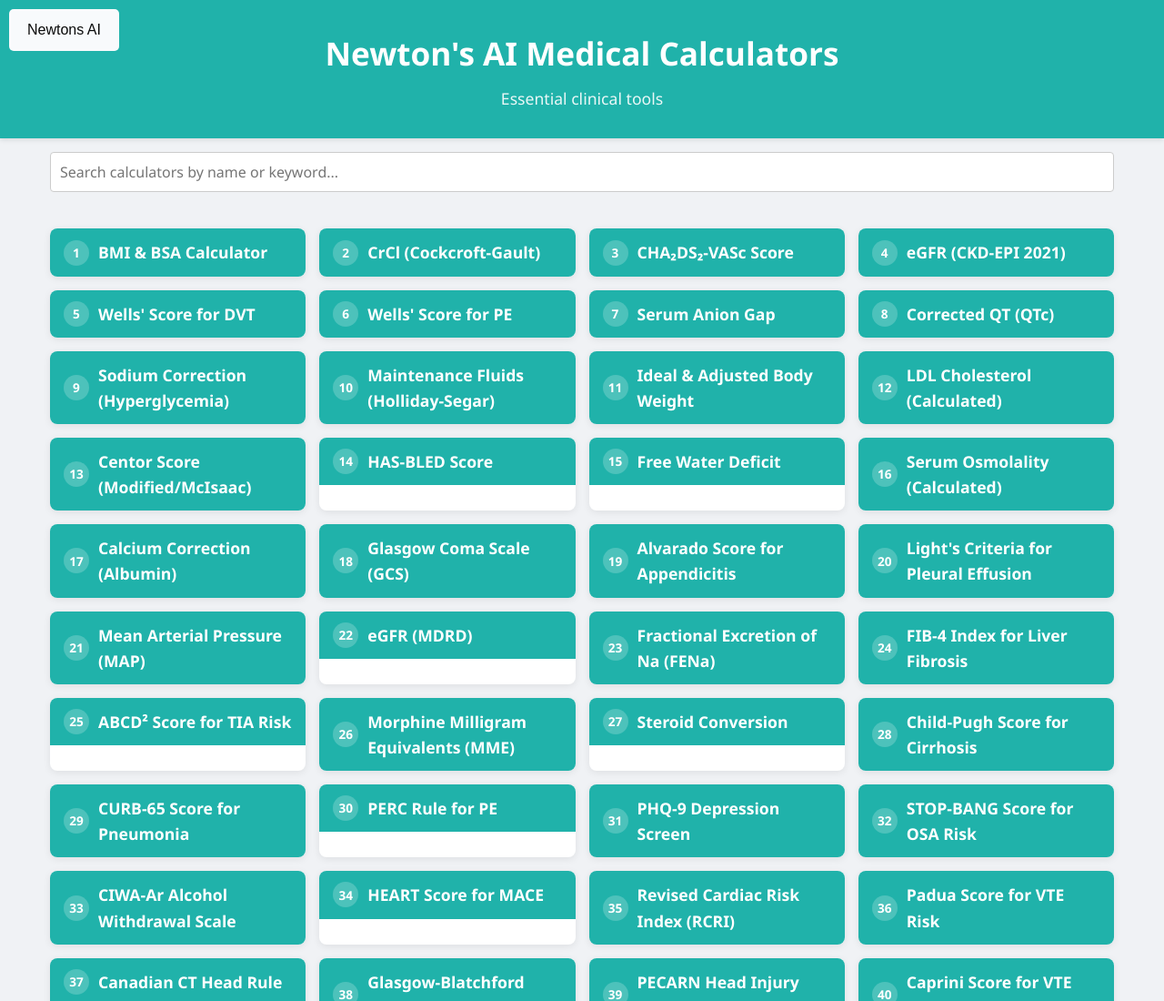
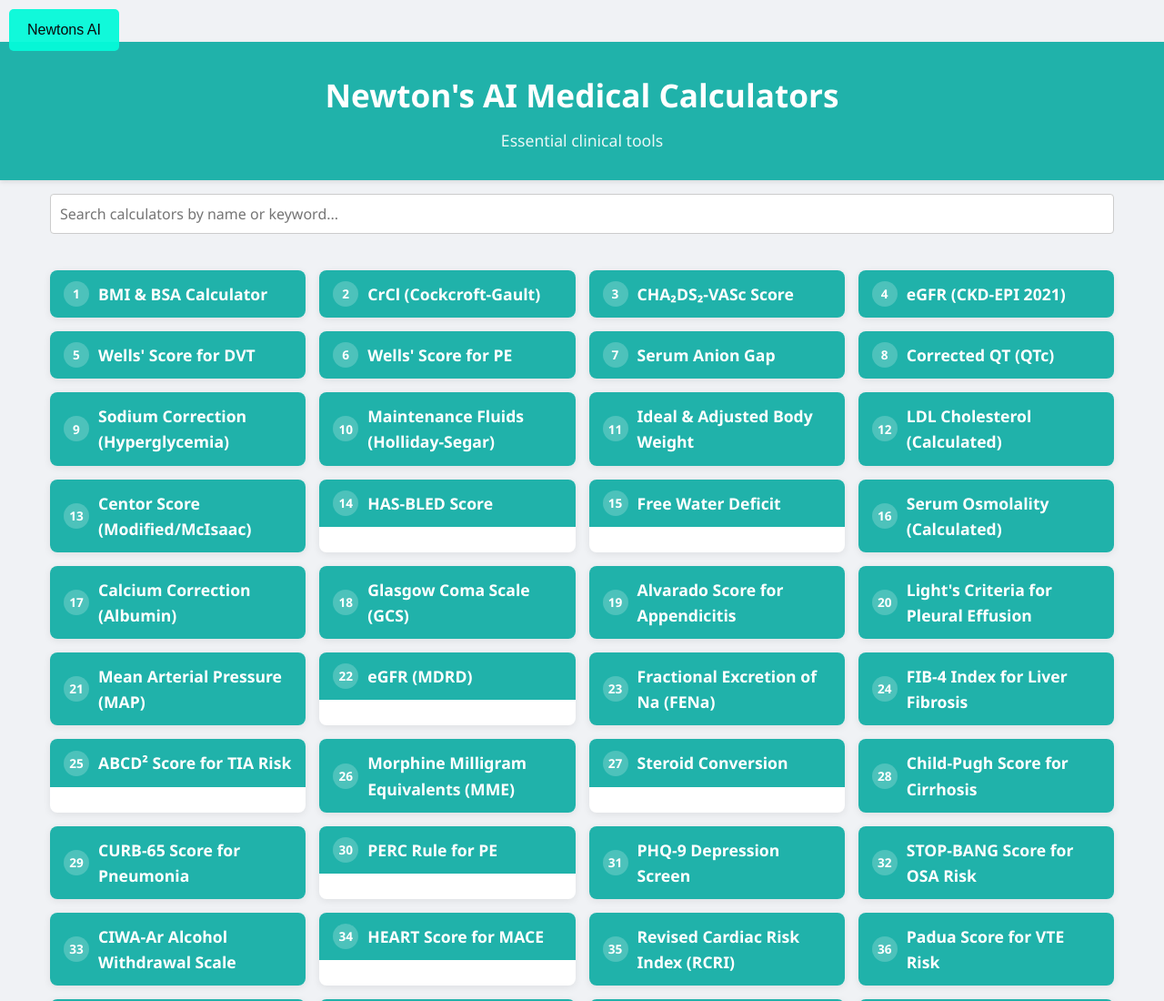
Before and after one commit to shiva45678/drcalc, a plain HTML site: page index.html in a window 1280 px wide. Shown: the top 1100 px of the page at 91% size. Drawn offline with Linux system fonts and the light colour scheme.

Commit message:
Update index.html

```diff
--- a/index.html
+++ b/index.html
@@ -3,7 +3,7 @@
 <head>
     <meta charset="UTF-8">
     <meta name="viewport" content="width=device-width, initial-scale=1.0">
-    <title>Newtons AI Medical Calculators</title>
+    <title>Newton's AI Medical Calculators</title>
     <style>
         /* --- ROOT VARIABLES --- */
         :root {
@@ -362,7 +362,7 @@
     </style>
 </head>
 <body>
-<a href="https://dr.newtons.in" target="_blank" style="display: inline-block; padding: 10px 20px; background-color: #f8fafc; color: rgb(10, 10, 10); text-decoration: none; border-radius: 5px; font-family: sans-serif; position: absolute; top: 10px; left: 10px; z-index: 1000;">
+<a href="https://dr.newtons.in" target="_blank" style="display: inline-block; padding: 10px 20px; background-color: hsla(172, 96%, 50%, 0.945); color: rgb(10, 10, 10); text-decoration: none; border-radius: 5px; font-family: sans-serif; top: 10px; left: 10px; z-index: 1000; position: relative;">
   Newtons AI
 </a>
     <header>
```
